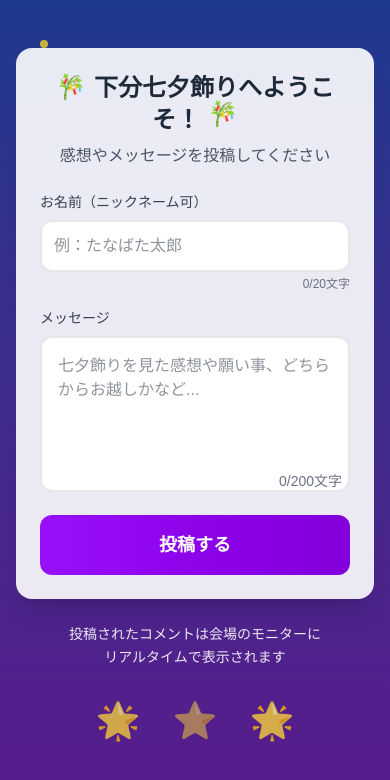
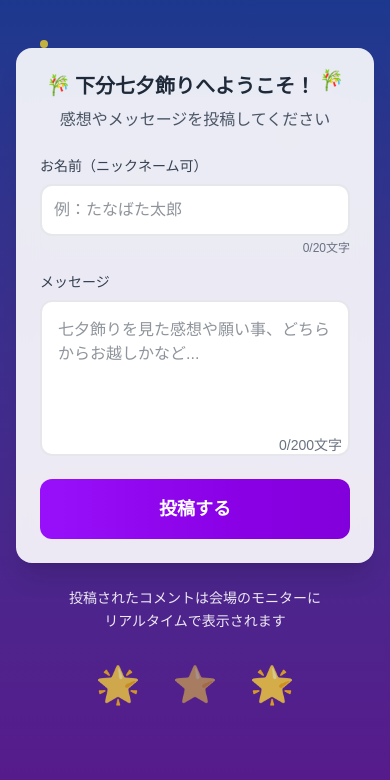
Before and after one commit to taisei884/shimodake-tanabata, a Next.js app: page / in a window 390 px wide. Shown: the top 780 px of the page. Built offline with nearby package versions, Linux system fonts and the light colour scheme.

Commit message:
スマートフォンでのタイトル表示を最適化

```diff
--- a/app/page.tsx
+++ b/app/page.tsx
@@ -94,9 +94,9 @@ export default function Home() {
       <div className="relative z-10 max-w-md mx-auto">
         <div className="bg-white/90 backdrop-blur-md rounded-2xl shadow-xl p-6 mt-8">
           <div className="text-center mb-6">
-            <h1 className="text-2xl font-bold text-gray-800 mb-2">
+            <h1 className="text-xl sm:text-2xl font-bold text-gray-800 mb-2 flex items-center justify-center flex-wrap">
               <span className="inline-block animate-bounce" style={{ animationDelay: '0s' }}>🎋</span>
-              <span className="mx-2">下分七夕飾りへようこそ！</span>
+              <span className="mx-1 sm:mx-2">下分七夕飾りへようこそ！</span>
               <span className="inline-block animate-bounce" style={{ animationDelay: '0.2s' }}>🎋</span>
             </h1>
             <p className="text-gray-600">
```
